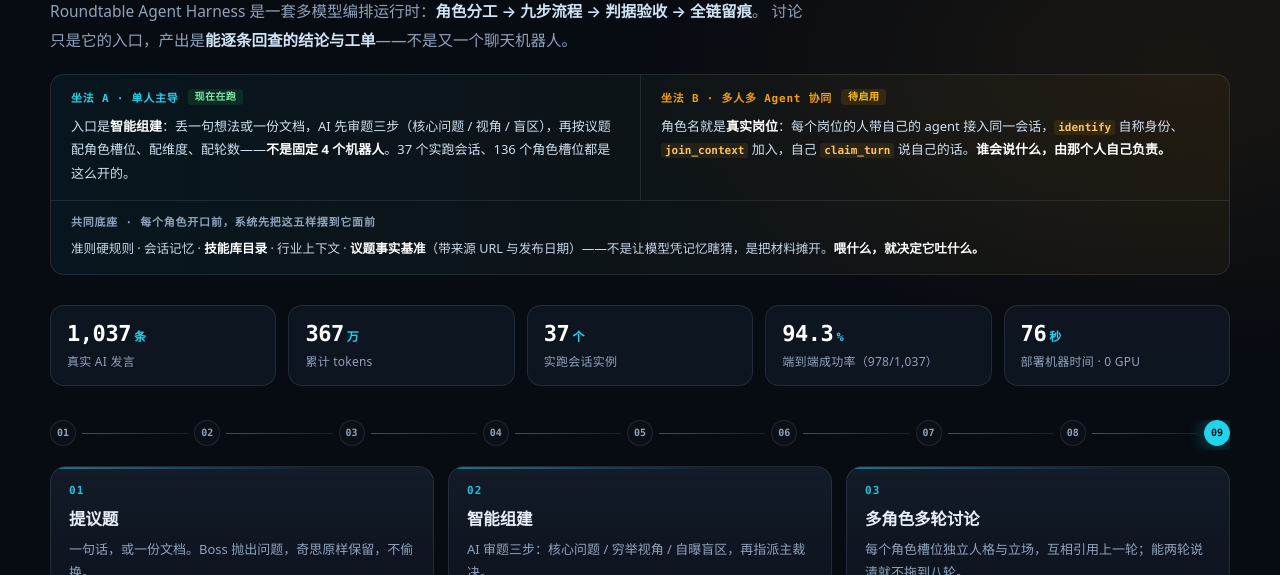
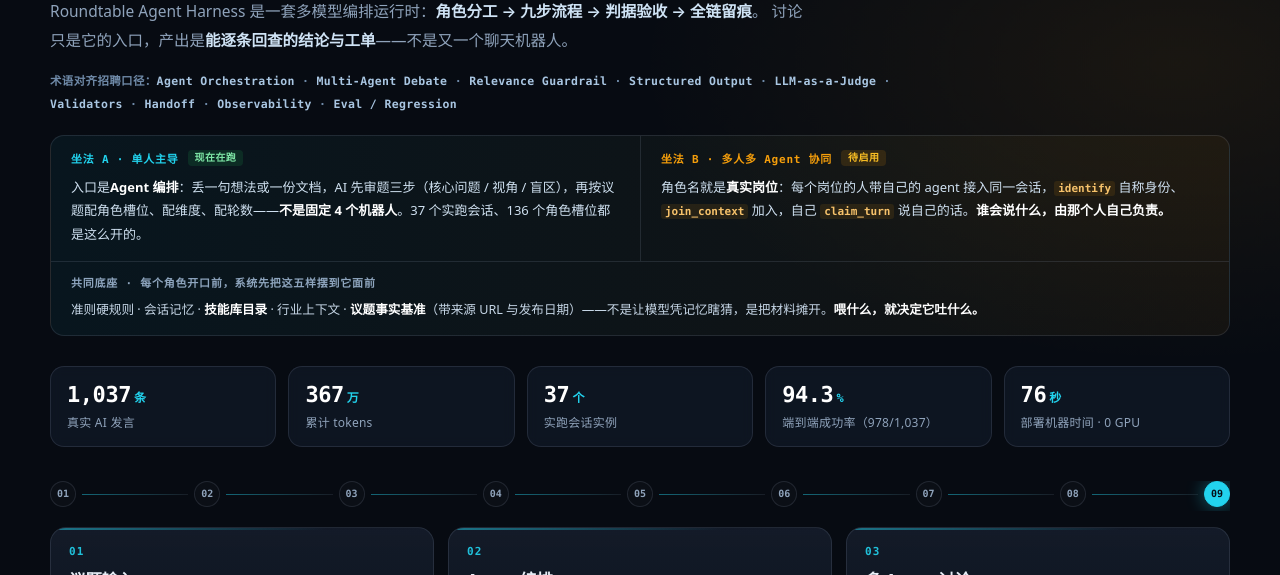
Before and after one commit to 1543507253/roundtable-harness-showcase, a plain HTML site: page index.html in a window 1280 px wide. Shown: the part 225-800 px from the top of the page. Drawn offline with Linux system fonts and the light colour scheme.

Commit message:
terminology: rename nine steps to JD-standard terms, add glossary line

```diff
--- a/index.html
+++ b/index.html
@@ -46,6 +46,8 @@
   }
   .sub{margin-top:14px;max-width:760px;color:var(--sub);font-size:15.5px;line-height:1.85}
   .sub b{color:#cfe3f5;font-weight:600}
+  .gloss{margin-top:16px;max-width:920px;font:600 11.5px/1.95 ui-monospace,Menlo,monospace;letter-spacing:.03em;color:#6f8aa8}
+  .gloss b{color:#a9c6e2}
 
   /* ── 量化条 ── */
   .stats{display:grid;grid-template-columns:repeat(auto-fit,minmax(150px,1fr));gap:12px;margin:30px 0 8px}
@@ -234,10 +236,12 @@
     讨论只是它的入口，产出是<b>能逐条回查的结论与工单</b>——不是又一个聊天机器人。
   </p>
 
+  <p class="gloss">术语对齐招聘口径：<b>Agent Orchestration</b> · <b>Multi-Agent Debate</b> · <b>Relevance Guardrail</b> · <b>Structured Output</b> · <b>LLM-as-a-Judge</b> · <b>Validators</b> · <b>Handoff</b> · <b>Observability</b> · <b>Eval / Regression</b></p>
+
   <div class="duo">
     <div class="col">
       <div class="t">坐法 A · 单人主导<span class="st">现在在跑</span></div>
-      <div class="d">入口是<b>智能组建</b>：丢一句想法或一份文档，AI 先审题三步（核心问题 / 视角 / 盲区），再按议题配角色槽位、配维度、配轮数——<b>不是固定 4 个机器人</b>。37 个实跑会话、136 个角色槽位都是这么开的。</div>
+      <div class="d">入口是<b>Agent 编排</b>：丢一句想法或一份文档，AI 先审题三步（核心问题 / 视角 / 盲区），再按议题配角色槽位、配维度、配轮数——<b>不是固定 4 个机器人</b>。37 个实跑会话、136 个角色槽位都是这么开的。</div>
     </div>
     <div class="col b">
       <div class="t">坐法 B · 多人多 Agent 协同<span class="st">待启用</span></div>
@@ -336,7 +340,7 @@
           <div class="row"><div class="k">最开放的题</div><div class="v">rt-game2/3 是“罗小黑·众生之门”——纯创意题。21 / 32 条跑完，出口不是一堆点子，是<b>「30 分钟单机垂直切片、3-5 扇门、不做开放世界」</b>，第 5 轮就收敛。</div></div>
           <div class="row"><div class="k">批判角色原话</div><div class="v">「把番剧里'想见另一侧的自己'当玩家动机，是本次讨论<b>最大的未验证前提</b>——那是观众情感，不是游戏动机，没有证据表明它能迁移进操作循环。」</div></div>
           <div class="row"><div class="k">裁决原话</div><div class="v">「<b>无规格单不拨款</b>；50% 仅作五档预算下限、不参与设卡；效应量以置信区间刷新。」</div></div>
-          <div class="row"><div class="k">为什么收敛</div><div class="v">七段决策卡 + 双层判据要求<b>有数字、有来源、有“若…则”</b>——发散创意根本过不了闸。<b>拼的不是点子多少，是每个数字都能查到出处；头脑风暴它不如你，把风暴压成一条能开工的路线，它比你狠。</b></div></div>
+          <div class="row"><div class="k">为什么收敛</div><div class="v">结构化决策卡 + 校验层要求<b>有数字、有来源、有“若…则”</b>——发散创意根本过不了闸。<b>拼的不是点子多少，是每个数字都能查到出处；头脑风暴它不如你，把风暴压成一条能开工的路线，它比你狠。</b></div></div>
         </div>
       </div>
     </div>
@@ -364,7 +368,7 @@
         <div class="rows">
           <div class="row"><div class="k">第 1 层</div><div class="v"><b>prompt（软）</b>：准则文件 <code>jury-guidelines v1.5</code> 的测算纪律——宣称数字必去水、隐性成本必"若…则"、人工对标必给。这层模型可以不听。</div></div>
           <div class="row"><div class="k">第 2 层</div><div class="v"><b>代码（硬）</b>：<code>auditHardGates()</code> 正则查七段齐不齐、有无数字、有无来源标记、隐性成本有无"若…则"、禁"整体良好/建议采纳"；<code>checkCardArithmetic()</code> 把卡里算式真求值（≈容差 5%）。不过就<b>打回重写</b>，≤2 轮，还不过打 <b>⚠️ 交 Boss</b>。</div></div>
-          <div class="row"><div class="k">第 3 层</div><div class="v"><b>独立验收</b>：独立验收角色按议题类型<b>动态选角</b>（投资类→独立审计师，运营类→一线店长），只判通过/不通过，附 3-5 条致命漏洞。</div></div>
+          <div class="row"><div class="k">第 3 层</div><div class="v"><b>独立评审（LLM-as-a-Judge）</b>：评审 Agent 按议题类型<b>动态选角</b>（投资类→独立审计师，运营类→一线店长），只判通过/不通过，附 3-5 条致命漏洞。</div></div>
           <div class="row"><div class="k">行业基准</div><div class="v"><code>industry-context.md v1.0.1</code> 按 base 分段注入：workbuddy→PMBOK/GB-T 19001，auditor→COSO/ISO 31000，opencode→Osterwalder/波特五力。<b>只收国标、法规、权威框架，明令禁写“行业经验之谈”</b>；自定义角色只给事实纪律、不给数字。</div></div>
           <div class="row"><div class="k">所以</div><div class="v"><b>模型说“我觉得够了”不算数，正则和算式才算。</b>软约束兜不住的地方，用代码兜——这是它敢说结论可复核的原因。</div></div>
         </div>
@@ -404,35 +408,35 @@
 <script>
 const STEPS = [
   {
-    no:"01", name:"提议题", tag:"入口",
+    no:"01", name:"议题输入", tag:"Input",
     desc:"一句话，或一份文档。Boss 抛出问题，奇思原样保留，不偷换。",
     what:"议题进入会话实例，成为整场评审的唯一锚点。支持一句话、也支持带附件/数据。",
     proof:"成都连锁餐饮「12 店 AI 巡检值不值得投」——原始议题直接取自真实业务会。",
     code:"POST /contexts · discussion[0]"
   },
   {
-    no:"02", name:"智能组建", tag:"不是随便拉人",
-    desc:"AI 审题三步：核心问题 / 穷举视角 / 自曝盲区，再指派主裁决。",
+    no:"02", name:"Agent 编排", tag:"Orchestration",
+    desc:"AI 审题三步：核心问题 / 穷举视角 / 自曝盲区，再指派主持 Agent。",
     what:"系统先自己把题审一遍：这个问题真正要回答什么、需要哪几个视角、我可能漏了什么，然后才定角色槽位与轮数。",
     proof:"格陵兰冰盖场，组建阶段真实自曝「我漏掉了冰川动力学专家」——盲区是被写出来的，不是被掩盖的。",
     code:"jury-suggest · buildPromptCtx"
   },
   {
-    no:"03", name:"多角色多轮讨论", tag:"立场冲突",
+    no:"03", name:"多 Agent 讨论", tag:"Debate",
     desc:"每个角色槽位独立人格与立场，互相引用上一轮；能两轮说清就不拖到八轮。",
     what:"每个角色槽位有自己的岗位视角（运营/财务/风险/技术），发言带引用、带轮次。自动挡按表态收敛，不设死轮数。",
     proof:"成都餐饮场 10 轮 42 条真实缠斗；确认型议题 2 轮即收口。",
     code:"runDebate · runSeat（失败重试 3 次 + fallback 模型）"
   },
   {
-    no:"04", name:"跑题探针", tag:"质量信号",
+    no:"04", name:"相关性守卫", tag:"Guardrail",
     desc:"每轮打 0–10 相关度。连续两轮 <6 就拉回，拉回仍低就提前收口。",
     what:"不靠「最多跑几轮」这种硬上限，而是每轮判一次「还在聊正事吗」。偏移就注入提醒拉回（reel），拉不回就停（halt）。",
     proof:"正常场 R3=9、R4=9，零误伤；漂移场连续低分被拉回并记录轨迹。",
     code:"DRIFT_CHECK · drift.scored 落库"
   },
   {
-    no:"05", name:"收敛计票", tag:"可解释的收口",
+    no:"05", name:"共识判定", tag:"Convergence",
     desc:"接受=1 / 部分接受=0.5 / 拒绝=0，加权 ≥0.6 且连续两轮才判定收敛。",
     what:"不是「主持人说差不多了」就结束，是按表态算票。收口时强制列出「未消分歧」，不搞多数暴政。",
     proof:"5 轮收口后仍挂 2–3 条分歧，原样保留——分歧不藏，是给审批人看的。",
@@ -440,14 +444,14 @@ const STEPS = [
     warn:true
   },
   {
-    no:"06", name:"七段决策卡", tag:"可验收的产物",
+    no:"06", name:"结构化输出", tag:"Structured Output",
     desc:"结论 / 假设 / 去水 ROI / 隐性成本 / 人工 vs AI 锚点 / 风险等级 / 建议动作。",
     what:"每段都有硬要求：数字必须带算式、区间、敏感性、来源；厂商宣称要「去水」；隐性成本必须写成「若…则…」。",
     proof:"成都场：供应商宣称降 60% → 去水后 30–40%，算式一行写死。",
     code:"businessPrompt（七段）· 测算纪律 v1.6"
   },
   {
-    no:"07", name:"独立验收角色", tag:"独立挑刺",
+    no:"07", name:"独立评审", tag:"LLM-as-a-Judge",
     desc:"独立 AI 动态选角，判「通过 / 不通过」；不通过 → 漏洞清单 → 打回重审，≤2 轮。",
     what:"讨论结束不等于结论成立。另起一个不参与讨论的 AI，按漏洞跨域自动换角色，专挑致命问题。",
     proof:"食品厂场揪出「576 次/日 ×30 天 ×12 店，把 12 店重复乘了 12 次」——这是真算数错，不是措辞问题。",
@@ -455,7 +459,7 @@ const STEPS = [
     warn:true
   },
   {
-    no:"08", name:"双层判据校验", tag:"代码级红线",
+    no:"08", name:"校验层", tag:"Validators",
     desc:"规则化判据查格式与来源，算式真求值：≈ 容差 5%，= 容差 1%。",
     what:"Prompt 是软约束，模型会说「我觉得行」。所以再上一道代码级判据：七段是否齐、有没有数字、有没有来源标记、有没有空话，算式逐个求值。",
     proof:"4 张决策卡 0 误杀；真错必拦、四舍五入放行。模型算数不可靠，代码兜底。",
@@ -463,7 +467,7 @@ const STEPS = [
     warn:true
   },
   {
-    no:"09", name:"工单闭环", tag:"结论变成任务",
+    no:"09", name:"任务交接", tag:"Handoff",
     desc:"共识 → 工单 → 认领 → 回写 → 验收 → 审计。结论不是文档，是带责任人的任务。",
     what:"审批通过后自动生成工单，挂来源共识与验收标准；执行人认领、逐条回写 verdict + evidence，Boss 验收，全程审计留痕。",
     proof:"fde-demo 会话真机走通五步（C-002 → W-010 → claimed → done → accepted），该会话 47 条审计链可回溯。",
```
